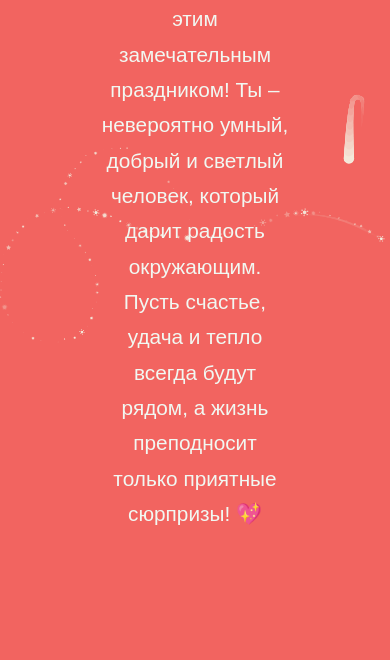
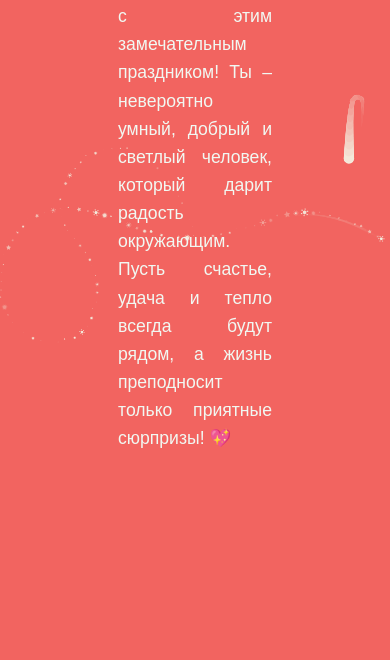
Before and after one commit to IBlank1zI/asd, a plain HTML site: page index.html in a window 390 px wide. Shown: the part 188-848 px from the top of the page. Drawn offline with Linux system fonts and the light colour scheme.

Commit message:
Update 2.css

```diff
--- a/2.css
+++ b/2.css
@@ -21,11 +21,12 @@ svg{
 .container {
   visibility: visible;
   display: block;
-  font-size: 4.5rem;
+  font-size: 4rem;
   color: white;
   text-align: center;
-  padding: 3rem;
-  margin-top: -4rem;
+  padding: 2rem;
+  display: block;
+  margin-top: -6rem;
   max-width: 90%;
   margin-left: auto;
   margin-right: auto;
@@ -36,38 +37,38 @@ svg{
 }
 
 .mensaje-navidad {
-  font-size: 1.4rem;
+  font-size: 1.2rem;
   color: #f1f8f2;
-  margin-top: 1rem;
-  text-align: center;
+  margin-top: -0.5rem;
+  text-align: justify;
   line-height: 1.8;
   font-family: 'Arial', sans-serif;
   max-width: 90%;
   margin-left: auto;
   margin-right: auto;
-  padding: 0 2rem;
 }
 
-/* Настройки для iPhone 13 (размер экрана 390x844px) */
+/* Настройки для iPhone 13 (размер экрана 390x844px, но с высоким ppi) */
 @media screen and (max-width: 390px) {
 .container {
-  font-size: 3.5rem;
-  padding: 2rem;
-  margin-top: -3rem;
+  font-size: 3rem;
+  padding: 1.5rem;
+  margin-top: -4rem;
   max-width: 95%;
 }
 
 .mensaje-navidad {
-  font-size: 1.3rem;
-  line-height: 1.7;
+  font-size: 1.1rem;
+  line-height: 1.6;
   padding: 0 1.5rem;
+  max-width: 95%;
 }
 }
 
 .h1 {
 color: #ffffff;
-margin-top: 3rem;
-font-size: 3.5rem;
+margin-top: 2rem;
+font-size: 3rem;
 text-align: center;
 }
 
@@ -75,6 +76,6 @@ text-align: center;
 @media screen and (max-width: 390px) {
 .h1 {
   margin-top: 4rem;
-  font-size: 3rem;
+  font-size: 2.2rem;
 }
 }
```
